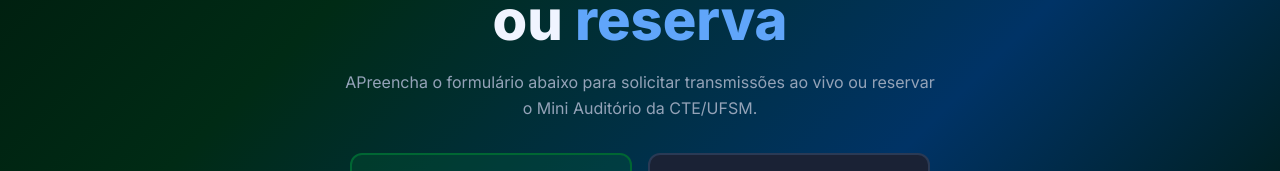
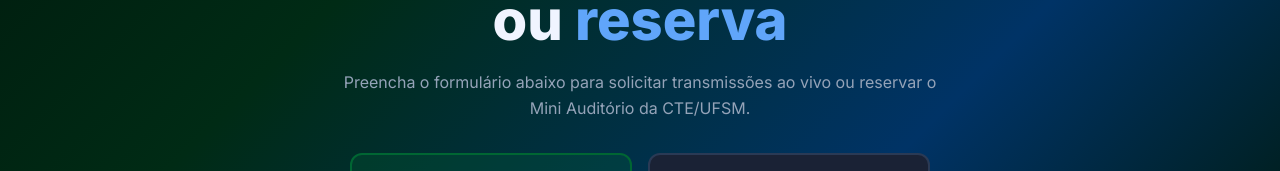
Before and after one commit to AnthonyPerotti/agenda-multiweb, a Next.js app: page / in a window 1280 px wide. Shown: the part 264-435 px from the top of the page. Built offline with nearby package versions, Linux system fonts and the light colour scheme.

Commit message:
fix: corrige erro de digitacao APreencha para Preencha na pagina inicial

```diff
--- a/app/page.tsx
+++ b/app/page.tsx
@@ -340,7 +340,7 @@ export default function HomePage() {
             <span style={{ color: "#60a5fa" }}>reserva</span>
           </h1>
           <p style={{ color: "#94a3b8", fontSize: 16, maxWidth: 600, margin: "0 auto 32px" }}>
-            APreencha o formulário abaixo para solicitar transmissões ao vivo ou reservar o Mini Auditório da CTE/UFSM.
+            Preencha o formulário abaixo para solicitar transmissões ao vivo ou reservar o Mini Auditório da CTE/UFSM.
           </p>
 
           {/* Seleção do Tipo de Serviço */}
```
